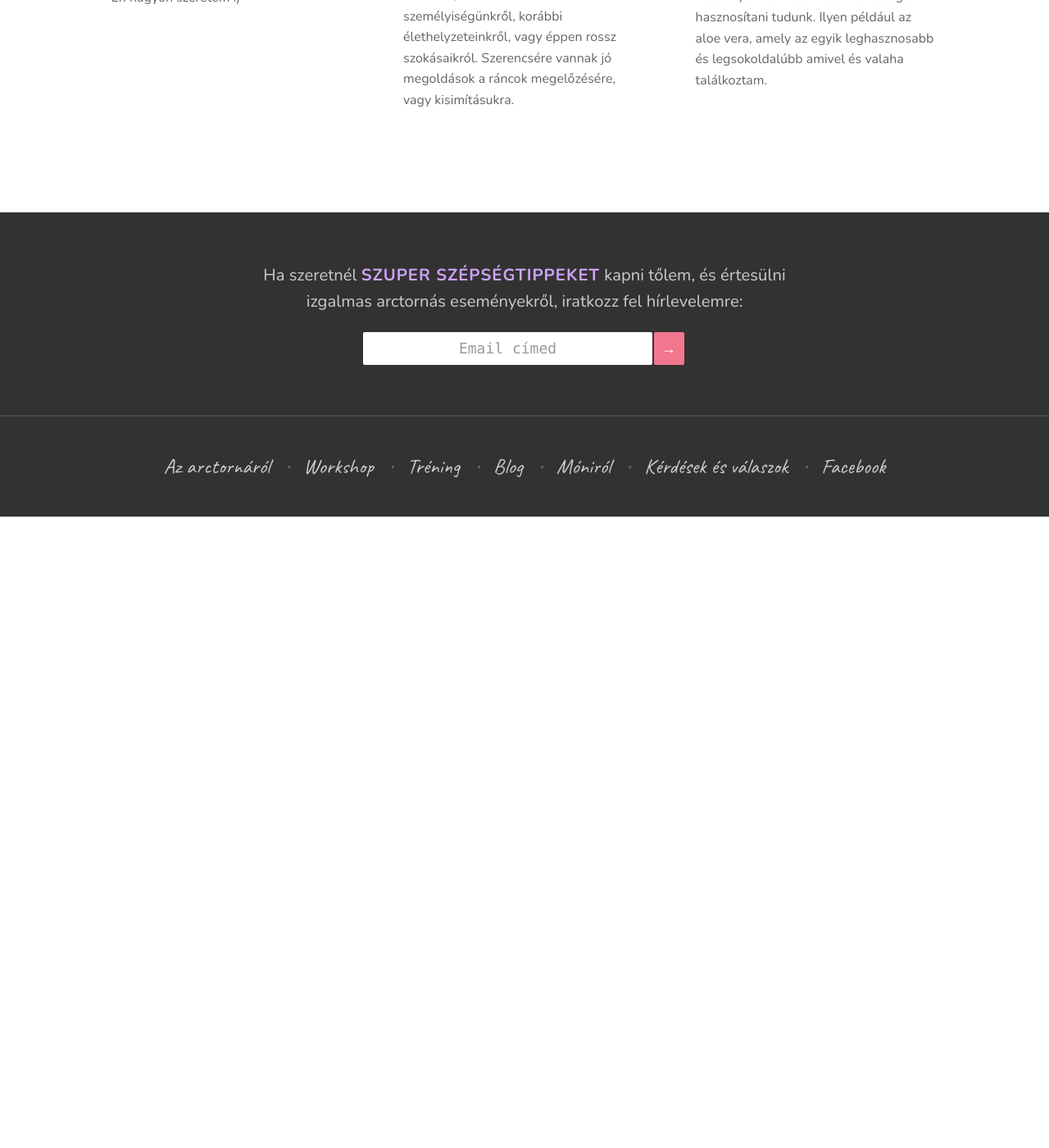
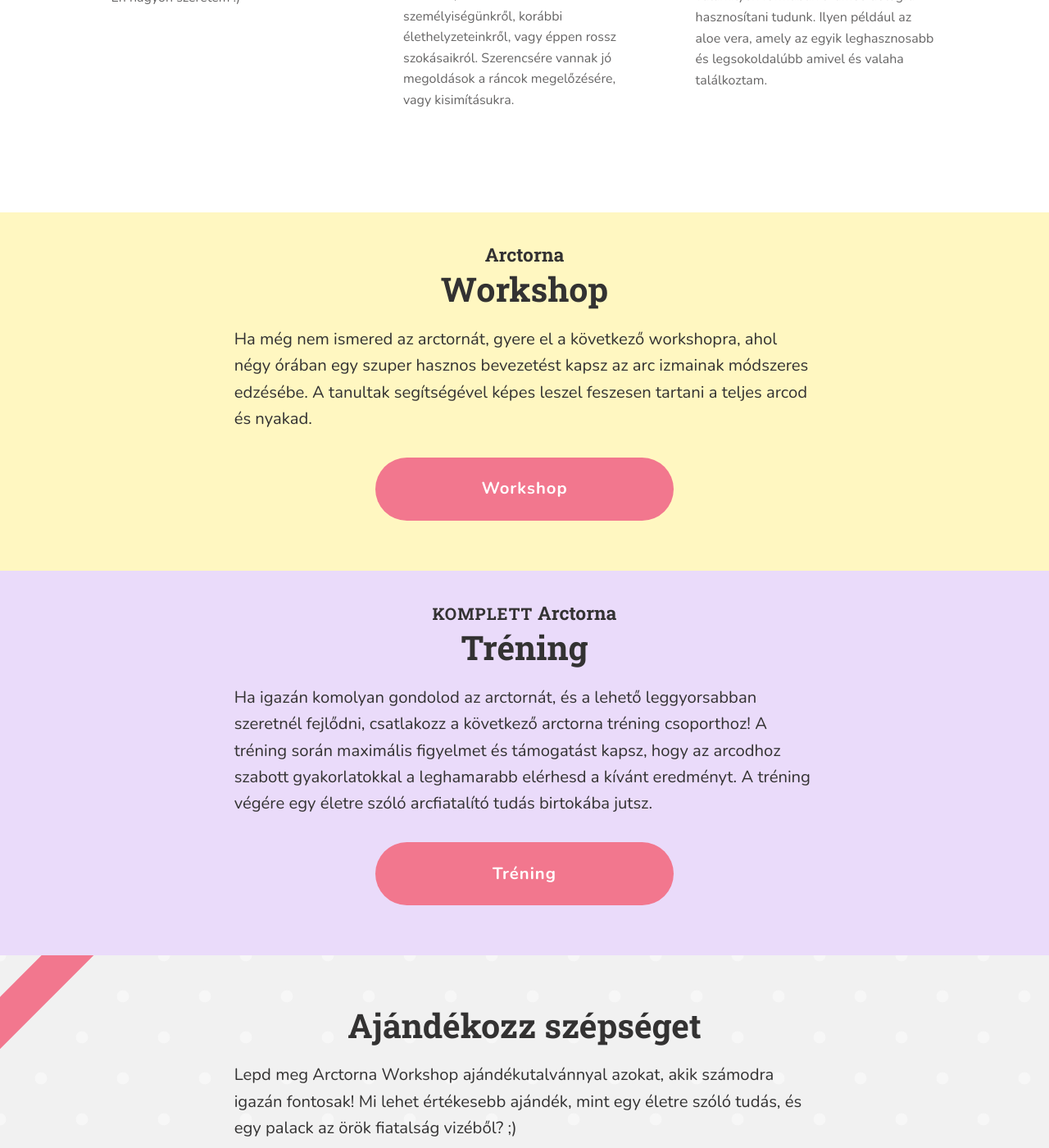
Before and after one commit to monikamudra/arctorna, a Jekyll site: the page built from blog.html, in a window 1280 px wide and 1400 px high, scrolled down 8367 px. Shown: the whole window at 82% size. Built offline with Jekyll 4.4.1, drawn with Linux system fonts in a browser that asks for light colours; before the commit the page ends 8997 px from its top, so only the background shows below that.

Commit message:
Show workshop, traning and gift banners everywhere

```diff
--- a/_layouts/home.html
+++ b/_layouts/home.html
@@ -22,8 +22,6 @@ layout: default
       </div>
     </div>
   </section>
-
-  {% include ajandek.html %}
 
   <section class="c-Screen__Section c-Screen__Section--Plain u-PaddingBottom">
     <div class="c-ContentBlock">
@@ -104,6 +102,8 @@ layout: default
 
   {% include training.html %}
 
+  {% include ajandek.html %}
+
   {% include contact.html %}
 
   {% include newsletter.html %}
--- a/_layouts/post.html
+++ b/_layouts/post.html
@@ -21,6 +21,12 @@ layout: default
     </div>
   </section>
 
+  {% include workshop.html %}
+
+  {% include training.html %}
+
+  {% include ajandek.html %}
+
   {% include newsletter.html %}
 
 </main>
--- a/_layouts/trening.html
+++ b/_layouts/trening.html
@@ -72,6 +72,8 @@ workshop_text:
 
   {% include workshop.html text = layout.workshop_text %}
 
+  {% include ajandek.html %}
+
   {% include contact.html %}
 
   {% include newsletter.html %}
--- a/_layouts/workshop.html
+++ b/_layouts/workshop.html
@@ -77,6 +77,8 @@ training_text:
 
   {% include training.html text = layout.training_text %}
 
+  {% include ajandek.html %}
+
   {% include contact.html %}
 
   {% include newsletter.html %}
--- a/blog.html
+++ b/blog.html
@@ -38,5 +38,11 @@ screen_title: <small>Arctorna blog</small></br>Szépségtippek és <span class="
     </div>
   </section>
 
+  {% include workshop.html %}
+
+  {% include training.html %}
+
+  {% include ajandek.html %}
+
   {% include newsletter.html %}
 </main>
```
